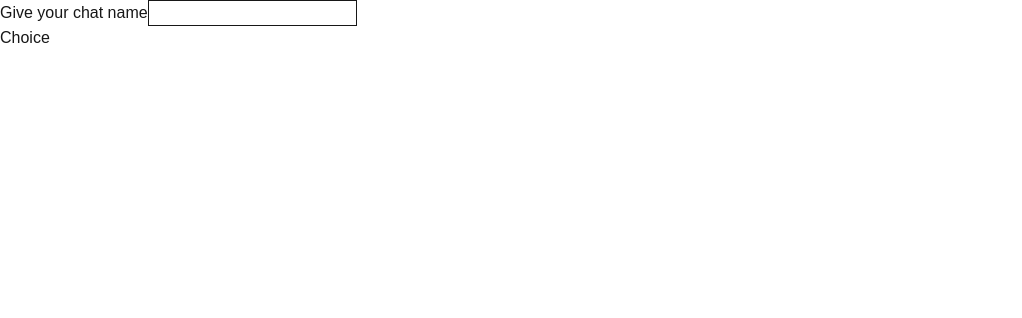
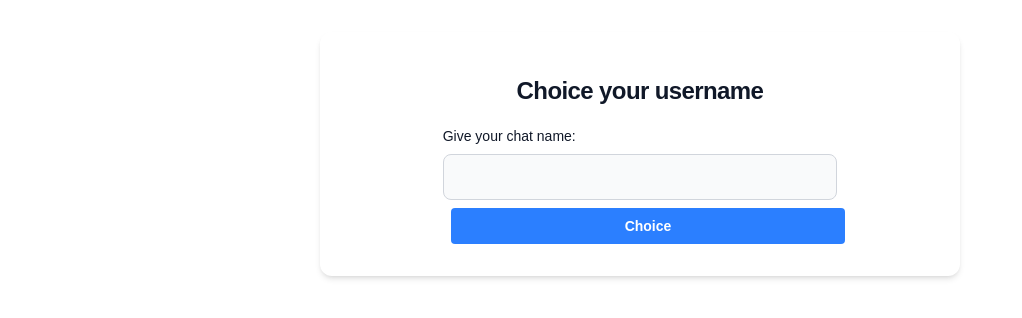
Before and after one commit to DovCaio/chat_frontend, a Next.js app: page / in a window 1280 px wide. Shown: the top 318 px of the page, without its empty margins (0-1022 px from the left). Built offline with nearby package versions, Linux system fonts and the light colour scheme.

Commit message:
feat: make the visual of the username selection

```diff
--- a/components/user/UserNameSelection.tsx
+++ b/components/user/UserNameSelection.tsx
@@ -9,7 +9,7 @@ export const UserNameSelection = () => {
 
     const formData = e.currentTarget;
 
-    const user = formData.user.value;
+    const user = formData.username.value;
 
     console.log(user);
 
@@ -22,14 +22,36 @@ export const UserNameSelection = () => {
   };
 
   return (
-    <div>
-      <form onSubmit={handleSubmit}>
-        <div>
-          <label htmlFor="username">Give your chat name</label>
-          <input type="text" id="user" className="border" />
+    <div className="flex flex-col items-center mt-8 rounded-xl shadow-md w-1/2 mx-auto p-6">
+      <div className="p-5">
+        <h1 className="text-xl font-bold leading-tight tracking-tight text-gray-900 md:text-2xl dark:text-white">
+          Choice your username
+        </h1>
+      </div>
+
+      <form onSubmit={handleSubmit} className="w-2/3">
+        <div className="flex flex-col">
+          <label
+            htmlFor="username"
+            className="block mb-2 text-sm font-medium text-gray-900 dark:text-white"
+          >
+            Give your chat name:
+          </label>
+          <input
+            type="text"
+            id="username"
+            className="bg-gray-50 border border-gray-300 text-gray-900 rounded-lg focus:ring-primary-600 focus:border-primary-600 block w-full p-2.5 dark:bg-gray-700 dark:border-gray-600 dark:placeholder-gray-400 dark:text-white dark:focus:ring-blue-500 dark:focus:border-blue-500"
+          />
         </div>
 
-        <button type="submit">Choice</button>
+        <div className="flex justify-end m-2 w-full">
+          <button
+            className=" bg-blue-500 p-2 rounded text-white font-bold text-sm w-full "
+            type="submit"
+          >
+            Choice
+          </button>
+        </div>
       </form>
     </div>
   );
```
